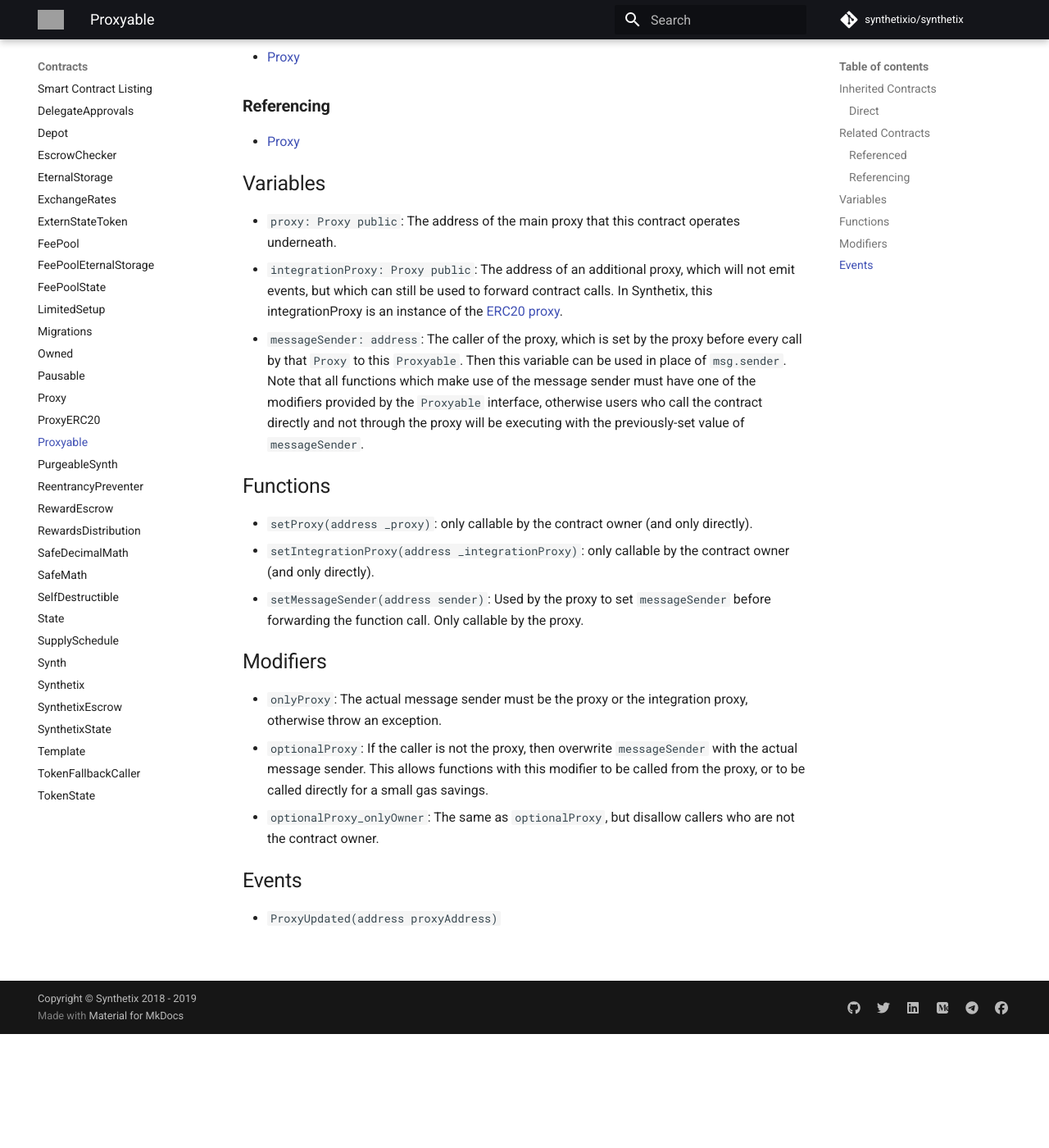
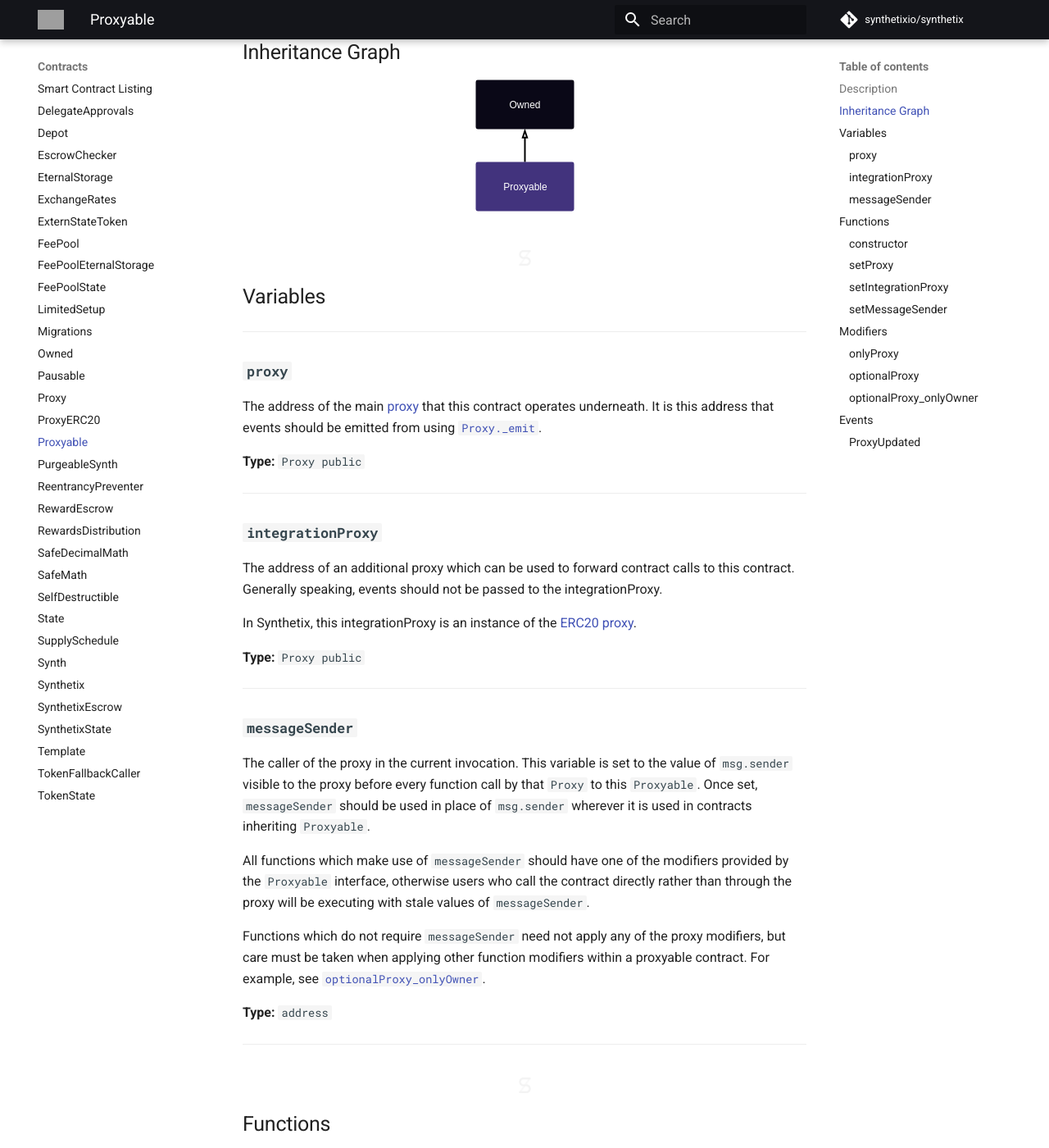
Before and after one commit to Synthetixio/synthetix, an MkDocs documentation site: the page built from docs/contracts/Proxyable.md, in a window 1280 px wide and 1400 px high, scrolled down 456 px. Shown: the whole window at 82% size. Built offline with MkDocs 1.6.1 and Material for MkDocs 9.7.7, drawn with Linux system fonts in a browser that asks for light colours; comment, search, counter and statistics services are not loaded; before the commit the page ends 1717 px from its top, so only the background shows below that; some of the changed text lies outside the part shown; grey boxes are pictures that could not be loaded.

Commit message:
Proxyable notes.

```diff
--- a/docs/contracts/Proxyable.md
+++ b/docs/contracts/Proxyable.md
@@ -1,41 +1,176 @@
 # Proxyable
 
-Every contract using the `CALL`-style proxy must inherit this contract.
+## Description
 
-## Inherited Contracts
+This contract is designed to operate in tandem with [`Proxy`](#Proxy.md).
+In fact, in order to function properly, every contract operating behind a `CALL`-style proxy must inherit `Proxyable` to ensure that the [message sender](#messageSender) is set and that events are correctly emitted.
 
-### Direct
+This contract can support two proxies simultaneously. Events can be emitted independently from each proxy, but it is sensible to restrict event emission to a single proxy in most cases.
 
-* [Owned](Owned.md)
+<section-sep />
 
-## Related Contracts
+## Inheritance Graph
 
-### Referenced
+<inheritance-graph>
+    ![Proxyable inheritance graph](../img/graphs/Proxyable.svg)
+</inheritance-graph>
 
-* [Proxy](Proxy.md)
-
-### Referencing
-
-* [Proxy](Proxy.md)
+<section-sep />
 
 ## Variables
 
-* `proxy: Proxy public`: The address of the main proxy that this contract operates underneath.
-* `integrationProxy: Proxy public`: The address of an additional proxy, which will not emit events, but which can still be used to forward contract calls. In Synthetix, this integrationProxy is an instance of the [ERC20 proxy](ProxyERC20.md).
-* `messageSender: address`: The caller of the proxy, which is set by the proxy before every call by that `Proxy` to this `Proxyable`. Then this variable can be used in place of `msg.sender`. Note that all functions which make use of the message sender must have one of the modifiers provided by the `Proxyable` interface, otherwise users who call the contract directly and not through the proxy will be executing with the previously-set value of `messageSender`.
+---
+
+### `proxy`
+
+The address of the main [proxy](Proxy.md) that this contract operates underneath. It is this address that events should be emitted from using [`Proxy._emit`](Proxy.md#_emit).
+
+**Type:** `Proxy public`
+
+---
+
+### `integrationProxy`
+
+The address of an additional proxy which can be used to forward contract calls to this contract.
+Generally speaking, events should not be passed to the integrationProxy.
+
+In Synthetix, this integrationProxy is an instance of the [ERC20 proxy](ProxyERC20.md).
+
+**Type:** `Proxy public`
+
+---
+
+### `messageSender`
+
+The caller of the proxy in the current invocation. This variable is set to the value of `msg.sender` visible to the proxy before every function call by that `Proxy` to this `Proxyable`. Once set, `messageSender` should be used in place of `msg.sender` wherever it is used in contracts inheriting `Proxyable`.
+
+All functions which make use of `messageSender` should have one of the modifiers provided by the `Proxyable` interface, otherwise users who call the contract directly rather than through the proxy will be executing with stale values of `messageSender`.
+
+Functions which do not require `messageSender` need not apply any of the proxy modifiers, but care must be taken when applying other function modifiers within a proxyable contract. For example, see [`optionalProxy_onlyOwner`](#optionalproxy_onlyowner).
+
+**Type:** `address`
+
+---
+
+<section-sep />
 
 ## Functions
 
-* `setProxy(address _proxy)`: only callable by the contract owner (and only directly).
-* `setIntegrationProxy(address _integrationProxy)`: only callable by the contract owner (and only directly).
-* `setMessageSender(address sender)`: Used by the proxy to set `messageSender` before forwarding the function call. Only callable by the proxy.
+---
+
+### `constructor`
+
+Initialises this contract's [proxy](#proxy) and the inherited [`Owned`](Owned.md) instance.
+
+??? example "Details"
+
+    **Signature**
+
+    `constructor(address _proxy, address _owner) public`
+
+    **Superconstructors**
+
+    * [`Owned(_owner)`](Owned.md#constructor)
+
+    **Emits**
+
+    * [`ProxyUpdated(_proxy)`](#proxyupdated)
+
+---
+
+### `setProxy`
+
+Sets this contract's primary proxy. `setProxy` cannot be called through a proxy.
+
+??? example "Details"
+
+    **Signature**
+
+    `setProxy(address _proxy) external`
+
+    **Modifiers**
+
+    * [`Owned.onlyOwner`](Owned.md#onlyowner)
+
+    **Emits**
+
+    * [`ProxyUpdated(_proxy)`](#proxyupdated)
+
+---
+
+### `setIntegrationProxy`
+
+Sets this contract's secondary proxy. `setIntegrationProxy` cannot be called through a proxy.
+
+??? example "Details"
+
+    **Signature**
+
+    `setIntegrationProxy(address _IntegrationProxy) external`
+
+    **Modifiers**
+
+    * [`Owned.onlyOwner`](Owned.md#onlyowner)
+
+    !!! caution
+        Be aware that there is no `IntegrationProxyUpdated` event corresponding to [`ProxyUpdated`](#proxyupdated).
+
+---
+
+### `setMessageSender`
+
+This is used by proxies to set [`messageSender`](#messageSender) before forwarding a function call. This is only callable by the [`proxy`](#proxy) or [`integrationProxy`](#integrationProxy).
+
+??? example "Details"
+
+    **Signature**
+
+    `setMessageSender(address sender) external`
+
+    **Modifiers**
+
+    * [`onlyProxy`](#onlyproxy)
+
+---
+
+<section-sep />
 
 ## Modifiers
 
-* `onlyProxy`: The actual message sender must be the proxy or the integration proxy, otherwise throw an exception.
-* `optionalProxy`: If the caller is not the proxy, then overwrite `messageSender` with the actual message sender. This allows functions with this modifier to be called from the proxy, or to be called directly for a small gas savings.
-* `optionalProxy_onlyOwner`: The same as `optionalProxy`, but disallow callers who are not the contract owner.
+---
+
+### `onlyProxy`
+
+Reverts the transaction if the actual `msg.sender` (not [`messageSender`](#messagesender)) is not the proxy or the integration proxy.
+
+---
+
+### `optionalProxy`
+
+This modifier allows a function to be called through the proxies, or alternatively to be called directly for a small gas savings.
+
+It operates simply: if the caller is not either the proxy or the integration proxy, then overwrite `messageSender` with `msg.sender`, otherwise use whatever it was set to by the proxy.
+
+---
+
+### `optionalProxy_onlyOwner`
+
+This modifier is largely the same as `optionalProxy`, but it disallow callers who are not the contract owner. This function exists because [`Owned.onlyOwner`](Owned.md#onlyowner) checks `msg.sender`, and not `messageSender`.
+
+---
+
+<section-sep />
 
 ## Events
 
-* `ProxyUpdated(address proxyAddress)`
+---
+
+### `ProxyUpdated`
+
+`proxyAddress` has been set as the new [`proxy`](#proxy).
+
+**Signature:** `ProxyUpdated(address proxyAddress)`
+
+---
+
+<section-sep />
```
Also changed, not shown: docs/contracts/Proxy.md (+8 -6 lines), docs/img/graphs/Proxyable.svg (added), 1 other file.
